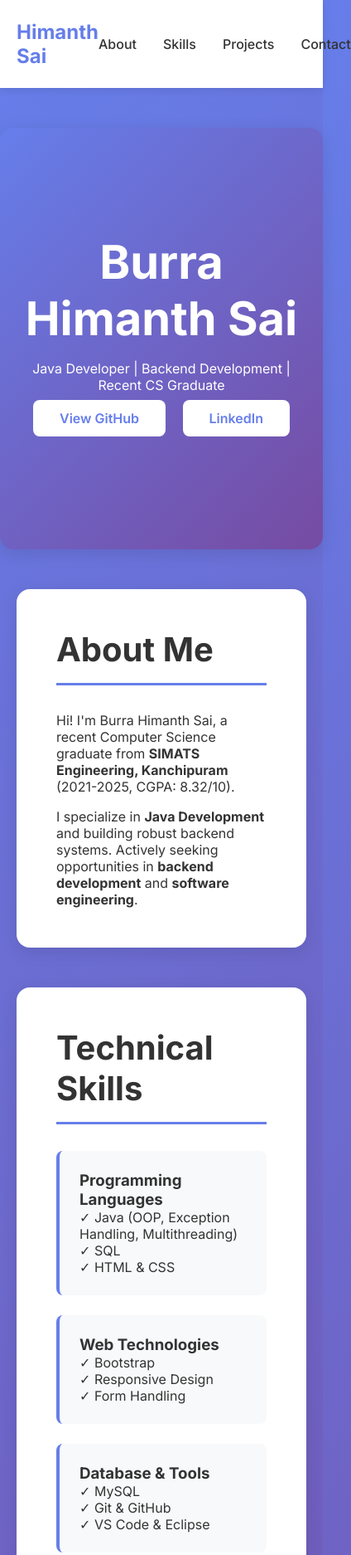
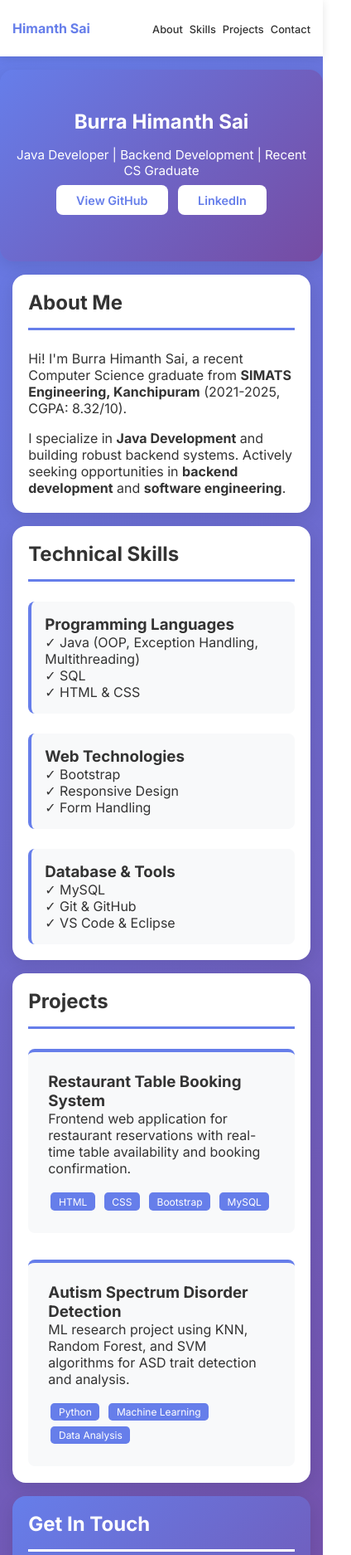
Before and after one commit to Himanth20/Portfolio, a plain HTML site: page index.html in a window 390 px wide. Shown: the top 1874 px of the page at 83% size, 424 px wide, since content can reach past the window. Drawn offline with Linux system fonts and the light colour scheme.

Commit message:
Add mobile responsive design with media queries for tablets and phones

```diff
--- a/index.html
+++ b/index.html
@@ -24,12 +24,45 @@
         .skill-card { background: #f8f9fa; padding: 1.5rem; border-radius: 0.5rem; border-left: 4px solid #667eea; }
         .projects { display: grid; grid-template-columns: repeat(auto-fit, minmax(300px, 1fr)); gap: 2rem; }
         .project-card { background: #f8f9fa; padding: 2rem; border-radius: 0.5rem; border-top: 4px solid #667eea; }
-        .tech { background: #667eea; color: white; padding: 0.3rem 0.8rem; border-radius: 0.3rem; font-size: 0.85rem; }
+        .tech { background: #667eea; color: white; padding: 0.3rem 0.8rem; border-radius: 0.3rem; font-size: 0.85rem; margin: 0.2rem; display: inline-block; }
         .contact { background: linear-gradient(135deg, #667eea 0%, #764ba2 100%) !important; color: white; }
         .contact h2 { color: white; border-bottom: 3px solid white; }
         .contact-links { display: flex; justify-content: center; gap: 2rem; margin-top: 2rem; flex-wrap: wrap; }
-        .contact-links a { color: white; text-decoration: none; }
+        .contact-links a { color: white; text-decoration: none; padding: 0.5rem 1rem; }
         footer { text-align: center; padding: 2rem; background: #333; color: white; }
+
+        /* Mobile Responsiveness */
+        @media (max-width: 768px) {
+            .logo { font-size: 1.2rem; }
+            .nav-links { gap: 1rem; }
+            .nav-links a { font-size: 0.9rem; }
+            .hero h1 { font-size: 2rem; padding: 0 1rem; }
+            .hero { padding: 4rem 0; }
+            .btn { padding: 0.6rem 1.5rem; font-size: 0.9rem; margin: 0.5rem 0.25rem; }
+            section { margin: 1.5rem 0; padding: 1.5rem; }
+            h2 { font-size: 1.8rem; margin-bottom: 1.5rem; }
+            .skills { grid-template-columns: 1fr; }
+            .projects { grid-template-columns: 1fr; }
+            .skill-card { padding: 1rem; }
+            .project-card { padding: 1.5rem; }
+            .contact-links { gap: 1rem; flex-direction: column; align-items: center; }
+            .contact-links a { width: 100%; text-align: center; padding: 0.75rem 0; }
+            .tech { font-size: 0.75rem; padding: 0.2rem 0.6rem; }
+        }
+
+        @media (max-width: 480px) {
+            .container { padding: 0 15px; }
+            .logo { font-size: 1rem; }
+            .nav-links { gap: 0.5rem; }
+            .nav-links a { font-size: 0.8rem; }
+            .hero h1 { font-size: 1.5rem; }
+            .hero { padding: 3rem 0; }
+            h2 { font-size: 1.5rem; }
+            section { margin: 1rem 0; padding: 1.2rem; }
+            .hero p { font-size: 0.95rem; }
+            .contact-links { gap: 0.5rem; }
+            footer { padding: 1rem; font-size: 0.9rem; }
+        }
     </style>
 </head>
 <body>
@@ -98,7 +131,8 @@
             <div class="projects">
                 <div class="project-card">
                     <h3>Restaurant Table Booking System</h3>
-                    <p>Frontend web application for restaurant reservations with real-time table availability and booking confirmation.</p>                    <div style="margin-top: 1rem;">
+                    <p>Frontend web application for restaurant reservations with real-time table availability and booking confirmation.</p>
+                    <div style="margin-top: 1rem;">
                         <span class="tech">HTML</span>
                         <span class="tech">CSS</span>
                         <span class="tech">Bootstrap</span>
@@ -121,7 +155,8 @@
             <h2>Get In Touch</h2>
             <p>Actively looking for backend development opportunities!</p>
             <div class="contact-links">
-                            <a href="mailto:himanthsaiburra2004@gmail.com?subject=Portfolio%20Inquiry">Email</a>                <a href="https://linkedin.com/in/himanthsai">LinkedIn</a>
+                <a href="mailto:himanthsaiburra2004@gmail.com?subject=Portfolio%20Inquiry">Email</a>
+                <a href="https://linkedin.com/in/himanthsai">LinkedIn</a>
                 <a href="https://github.com/Himanth20">GitHub</a>
                 <a href="tel:+919866690212">Phone: +91 98666 90212</a>
             </div>
@@ -129,7 +164,7 @@
     </div>
 
     <footer>
-        <p>&copy; 2025 Burra Himanth Sai. All rights reserved.</p>
+        <p>© 2025 Burra Himanth Sai. All rights reserved.</p>
     </footer>
 </body>
 </html>
```
